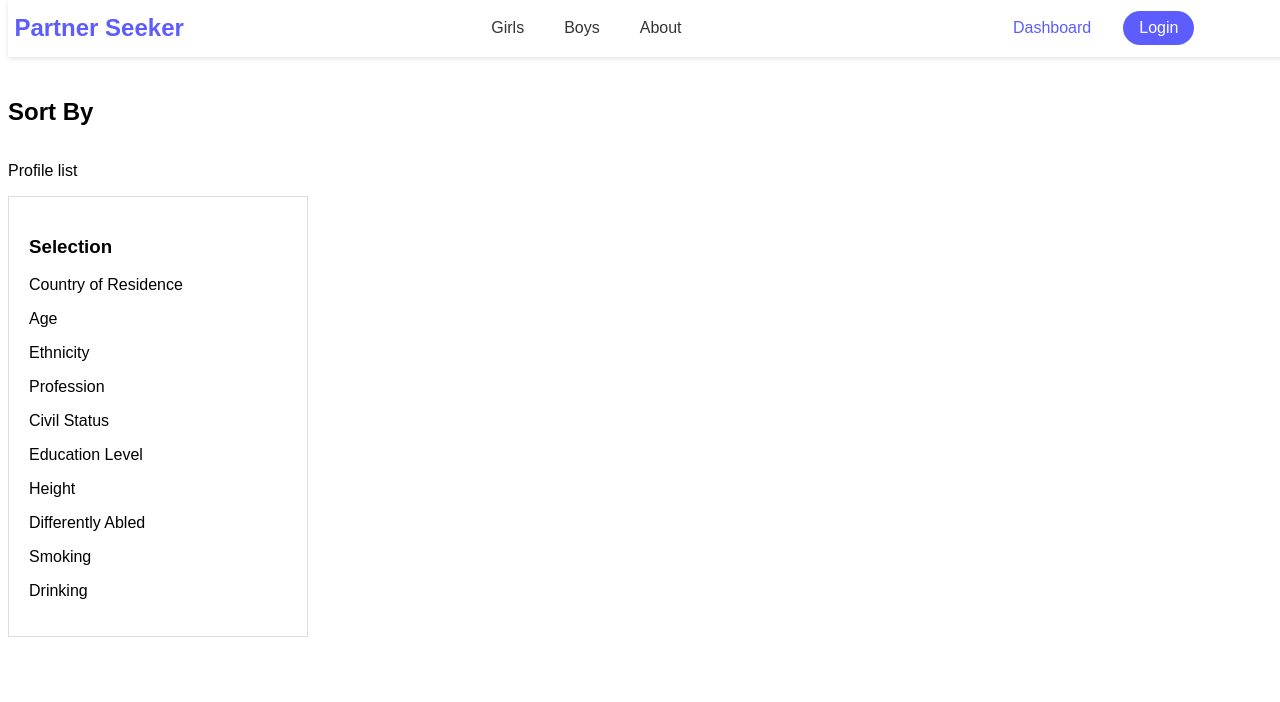
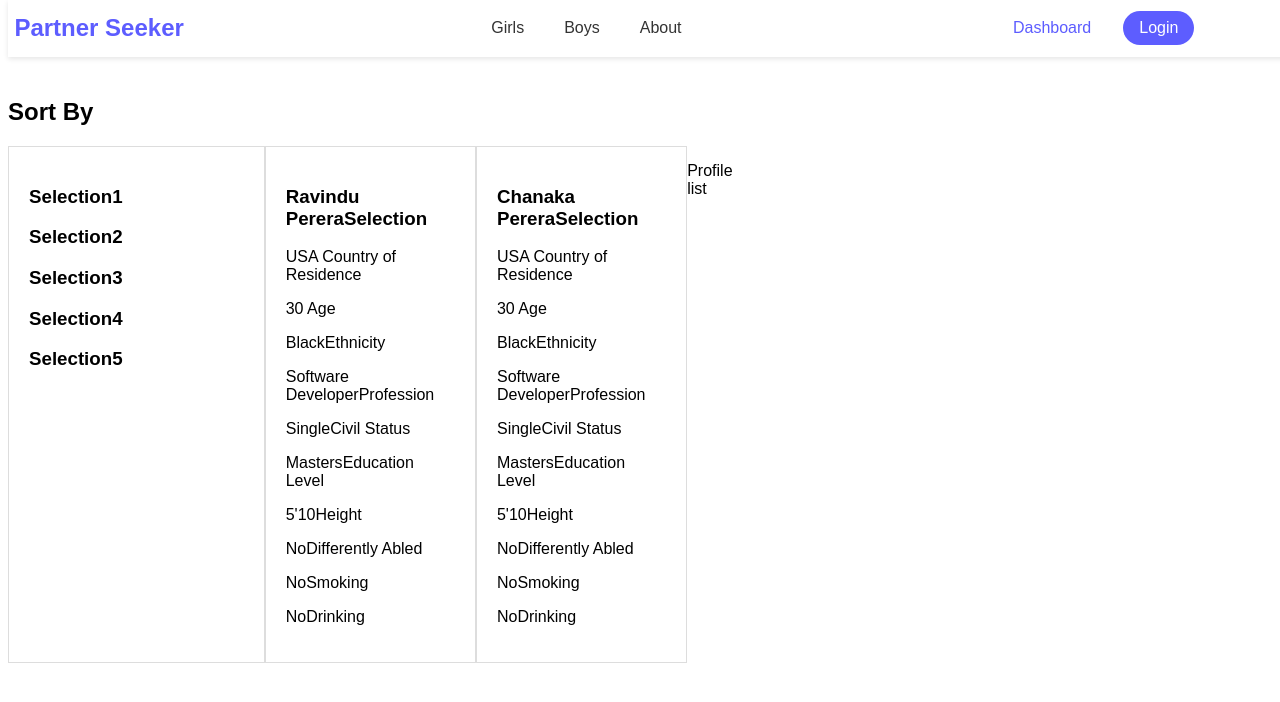
Before and after one commit to kmchmk/Partner, a React (Create React App) app: page / in a window 1280 px wide. Shown: the top 702 px of the page. Built offline with nearby package versions, Linux system fonts and the light colour scheme.

Commit message:
Add a filter section

```diff
--- a/src/App.css
+++ b/src/App.css
@@ -171,14 +171,19 @@ body {
   border: 1px solid #ddd;
   padding: 20px;
   margin-bottom: 20px;
-  /* Other styling */
+  width: 45%;
 }
 
 .profile-list {
+   width: 100%;
+   display: flex;
+}
+
+.home-sections {
+  width: 100%;
   display: flex;
-  flex-direction: column;
-  /* Other styling */
 }
+
 
 /* Use a media query for responsive layout */
 @media (min-width: 768px) {
--- a/src/Pages/Home.js
+++ b/src/Pages/Home.js
@@ -4,9 +4,37 @@ import { Button } from "react-bootstrap";
 import FilterSidebar from '../components//FilterSidebar';
 import ProfileList from '../components/ProfileList';
 import ProfileCard from "../components/ProfileCard";
+import FilterSection from "../components/FilterSection";
 
 export default function Home() {
-  const [profiles, setProfiles] = useState([]);
+  const [profiles, setProfiles] = useState([{
+    id: 1,
+    name: "Ravindu Perera",
+    location: "USA",
+    age: 30,
+    ethnicity: "Black",
+    occupation: "Software Developer",
+    civilStatus: "Single",
+    educationLevel: "Masters",
+    height: "5'10",
+    differentlyAbled: "No",
+    smoking: "No",
+    drinking: "No"
+  },
+  {
+    id: 1,
+    name: "Chanaka Perera",
+    location: "USA",
+    age: 30,
+    ethnicity: "Black",
+    occupation: "Software Developer",
+    civilStatus: "Single",
+    educationLevel: "Masters",
+    height: "5'10",
+    differentlyAbled: "No",
+    smoking: "No",
+    drinking: "No"
+  }]);
   useEffect(() => {
     // Fetch profiles from an API and set them in state
   }, []);
@@ -32,8 +60,10 @@ export default function Home() {
       </nav>
       <div className="main-content">
         <FilterSidebar />
+        <div className="home-sections">
+        <FilterSection/>
         <ProfileList profiles={profiles} />
-        <ProfileCard/>
+        </div>
     </div>
     </div>
 
--- /dev/null
+++ b/src/components/FilterSection.js
@@ -0,0 +1,13 @@
+import React from "react";
+
+export default function FilterSection() {
+  return (
+    <div className="profile-card">
+      <h3>Selection1</h3>
+      <h3>Selection2</h3>
+      <h3>Selection3</h3>
+      <h3>Selection4</h3>
+      <h3>Selection5</h3>
+    </div>
+  );
+}
--- a/src/components/content.css
+++ /dev/null
@@ -1,5 +0,0 @@
-.paragraph{
-    background-color: blueviolet;
-    width:80%;
-    border-radius: 10px;
-}
```
